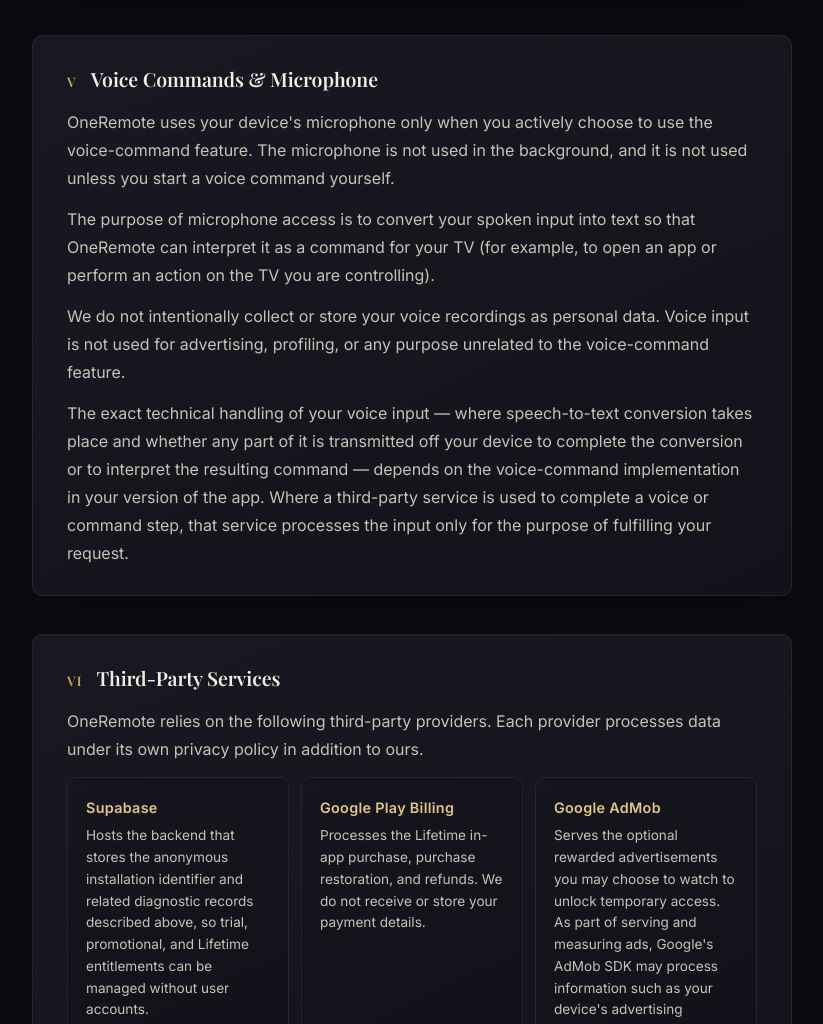
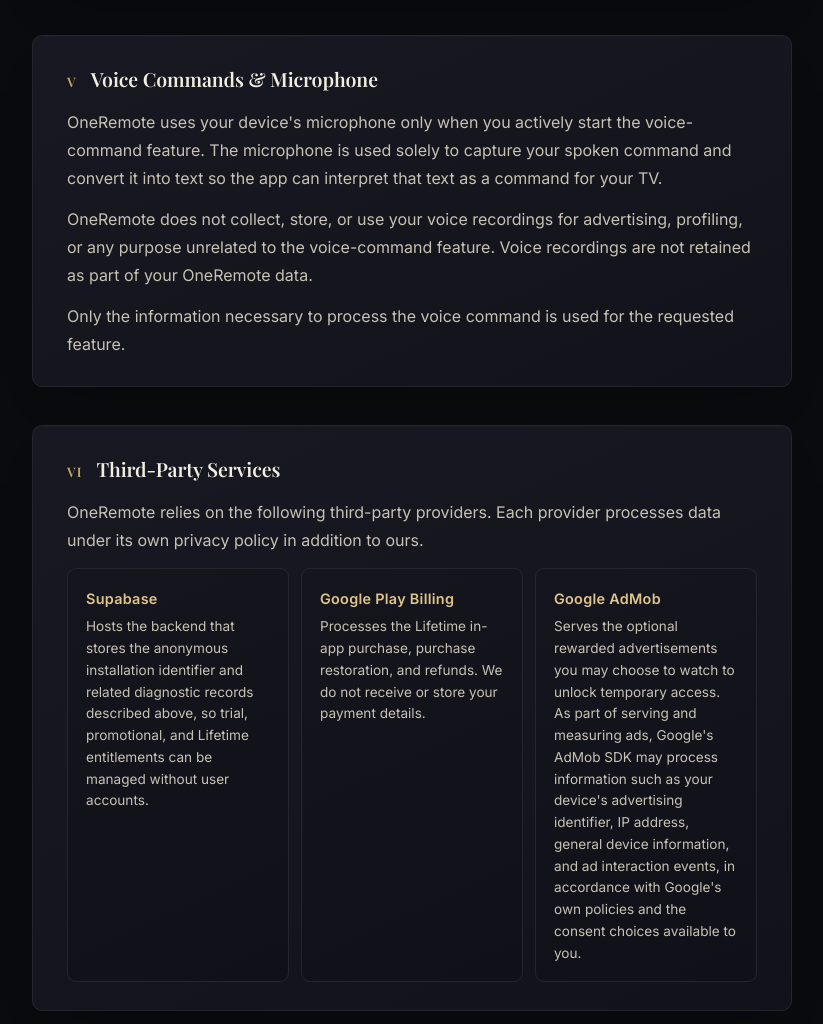
Before and after one commit to KhalidAmerOdeh/oneremote, a plain HTML site: page index.html in a window 1280 px wide. Shown: the part 2646-3670 px from the top of the page, without its empty margins (344-1167 px from the left). Drawn offline with nearby package versions, Linux system fonts and the light colour scheme.

Commit message:
Update index.html

```diff
--- a/index.html
+++ b/index.html
@@ -463,7 +463,7 @@
                 </tr>
                 <tr>
                   <td>Voice command input, used only when you choose the voice-command feature (see Section V)</td>
-                  <td>To convert your spoken input into text so it can be interpreted as a command for your TV. We do not intentionally collect or store voice recordings as personal data.</td>
+                  <td>To convert your spoken input into text so it can be interpreted as a command for your TV. Voice recordings are not retained as part of your OneRemote data.</td>
                 </tr>
               </tbody>
             </table>
@@ -506,27 +506,18 @@
         <div class="card reveal">
           <h2><span class="n">V</span><span class="t">Voice Commands &amp; Microphone</span></h2>
           <p class="muted">
-            OneRemote uses your device's microphone only when you actively choose to use the
-            voice-command feature. The microphone is not used in the background, and it is not used
-            unless you start a voice command yourself.
+            OneRemote uses your device's microphone only when you actively start the voice-command
+            feature. The microphone is used solely to capture your spoken command and convert it into
+            text so the app can interpret that text as a command for your TV.
           </p>
           <p class="muted">
-            The purpose of microphone access is to convert your spoken input into text so that
-            OneRemote can interpret it as a command for your TV (for example, to open an app or
-            perform an action on the TV you are controlling).
+            OneRemote does not collect, store, or use your voice recordings for advertising, profiling,
+            or any purpose unrelated to the voice-command feature. Voice recordings are not retained as
+            part of your OneRemote data.
           </p>
           <p class="muted">
-            We do not intentionally collect or store your voice recordings as personal data. Voice
-            input is not used for advertising, profiling, or any purpose unrelated to the
-            voice-command feature.
-          </p>
-          <p class="muted">
-            The exact technical handling of your voice input — where speech-to-text conversion takes
-            place and whether any part of it is transmitted off your device to complete the
-            conversion or to interpret the resulting command — depends on the voice-command
-            implementation in your version of the app. Where a third-party service is used to
-            complete a voice or command step, that service processes the input only for the purpose
-            of fulfilling your request.
+            Only the information necessary to process the voice command is used for the requested
+            feature.
           </p>
         </div>
       </section>
@@ -562,7 +553,7 @@
             <li>We do not ask for or store your name, email address, or phone number.</li>
             <li>We do not request precise GPS location. Region information, where used, is derived from your IP address at a coarse level.</li>
             <li>We do not request continuous access to your photo library — only the single image you explicitly select through the system picker for the Prank feature is received by the app.</li>
-            <li>We do not access the microphone in the background, and we do not use it for any purpose other than the voice-command feature that you actively start. Voice recordings are not intentionally collected or retained as personal data beyond what is technically necessary to perform the speech-to-text conversion for the voice-command feature.</li>
+            <li>We do not collect, store, or use your voice recordings for advertising, profiling, or any purpose unrelated to the voice-command feature. Voice recordings are not retained as part of your OneRemote data.</li>
             <li>We do not access your contacts, messages, or call logs.</li>
           </ul>
         </div>
@@ -596,7 +587,7 @@
             promotional systems.
           </p>
           <p class="muted">
-            Voice recordings are not intentionally retained as personal data. Voice input exists only
+            Voice recordings are not retained as part of your OneRemote data. Voice input exists only
             long enough to be converted into text for the voice-command feature.
           </p>
           <p class="muted">
```
